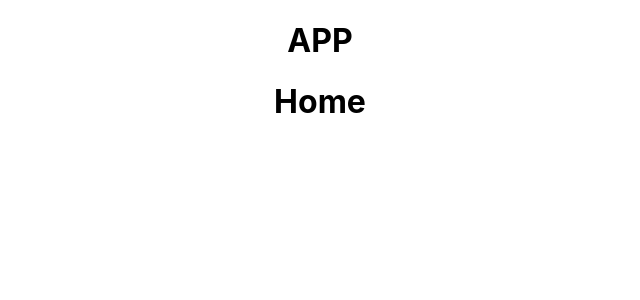
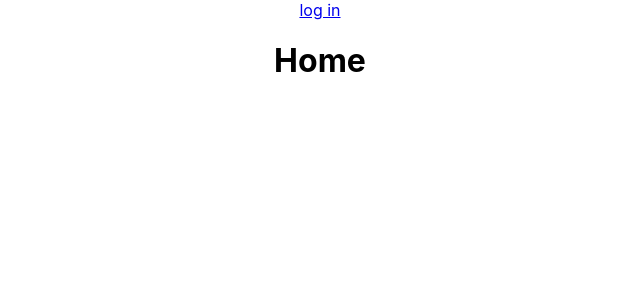
Before and after one commit to Mohammed-Almuziny/W06D03-frontend, a React (Create React App) app: page / in a window 1280 px wide. Shown: the top 300 px of the page, without its empty margins (320-960 px from the left). Built offline with nearby package versions, Linux system fonts and the light colour scheme.

Commit message:
creat header  components

```diff
--- a/src/App.js
+++ b/src/App.js
@@ -1,13 +1,14 @@
 import { Routes, Route } from "react-router";
 import "./App.css";
 
+import { Header } from "./components/Header";
 import { Home } from "./components/Home";
 import { LogIN } from "./components/LogIn";
 
 function App() {
   return (
     <div className="App">
-      <h1>APP </h1>
+      <Header />
       <Routes>
         <Route path="/" element={<Home />} />
         <Route path="/login" element={<LogIN />} />
--- /dev/null
+++ b/src/components/Header/index.js
@@ -0,0 +1,10 @@
+import React from 'react'
+import { Link } from 'react-router-dom'
+
+export const Header = () => {
+  return (
+    <div>
+      <Link to="/login">log in</Link>
+    </div>
+  )
+}
--- a/src/components/Home/index.js
+++ b/src/components/Home/index.js
@@ -1,6 +1,8 @@
 import React from 'react'
+import { useState } from 'react'
 
 export const Home = () => {
+  const [user, setUser] = useState()
   return (
     <div>
       <h1>Home</h1>
```
Also changed, not shown: src/components/Header/style.css (added).
